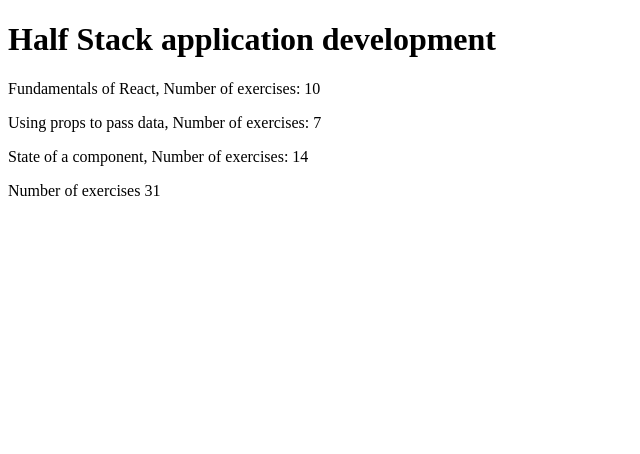
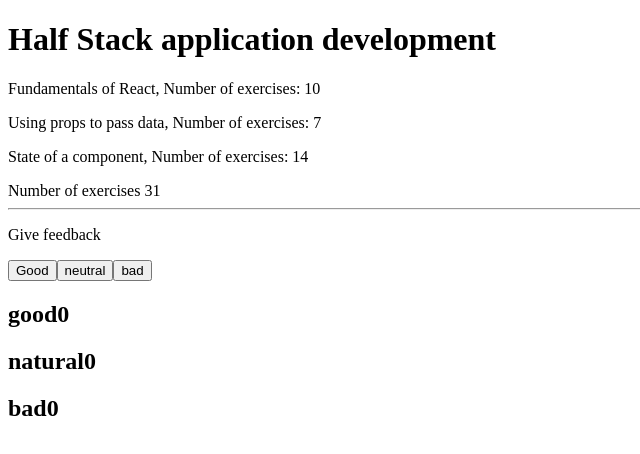
Before and after one commit to AmirAkhoundi85/Part-1, a React (Create React App) app: page / in a window 1280 px wide. Shown: the top 454 px of the page, without its empty margins (0-640 px from the left). Built offline with nearby package versions, Linux system fonts and the light colour scheme.

Commit message:
Completed 1-6

```diff
--- a/src/App.js
+++ b/src/App.js
@@ -2,6 +2,8 @@
 import "./App.css";
 import Total from "./components/Total";
 import Content from "./components/Content";
+import { useState } from "react";
+
 
 function App() {
  const course = {
@@ -20,14 +22,31 @@
        exercises: 14,
      },
    ],
+   price:120
  };
+ const {name, parts}= course
+ const [good, setGood] = useState(0);
+ const [natural, setNatural] = useState(0);
+ const [bad, setBad] = useState(0);
+
+
 
   return (
     <div>
-      <Header course={course.name} />
-      <Content parts={course.parts} />
-      <Total parts={course.parts} />
-    </div>
+      <Header course={name} />
+      <Content parts={parts} />
+      <Total parts={parts} />
+    <hr />
+
+      <p>Give feedback</p>
+      <button onClick={()=>{setGood(good+1)}}>Good</button>
+      <button onClick={()=>{setNatural(natural + 1)}}>neutral</button>
+      <button onClick={()=>{setBad(bad + 1)}}>bad</button>
+      <h2>good{good}</h2>
+      <h2>natural{natural}</h2>
+      <h2>bad{bad}</h2>
+      </div>
+
   );
 }
 
```
